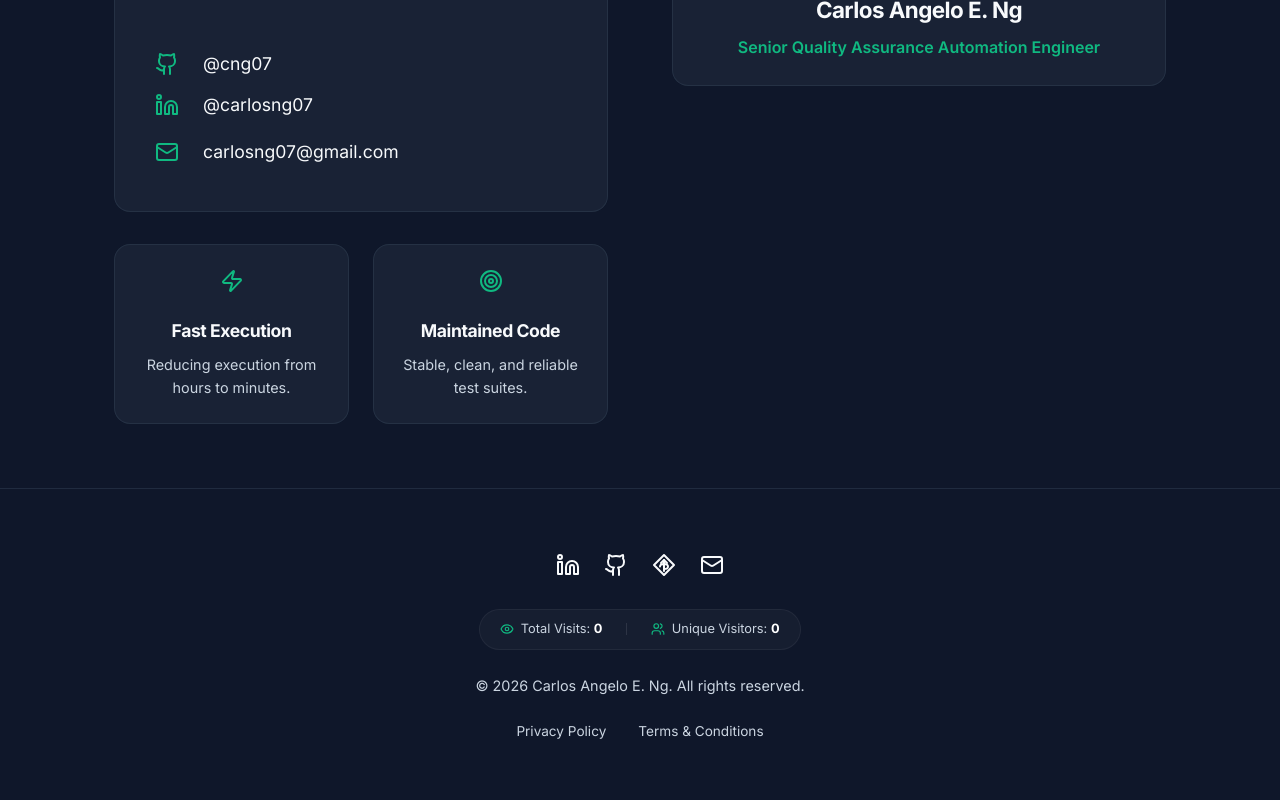
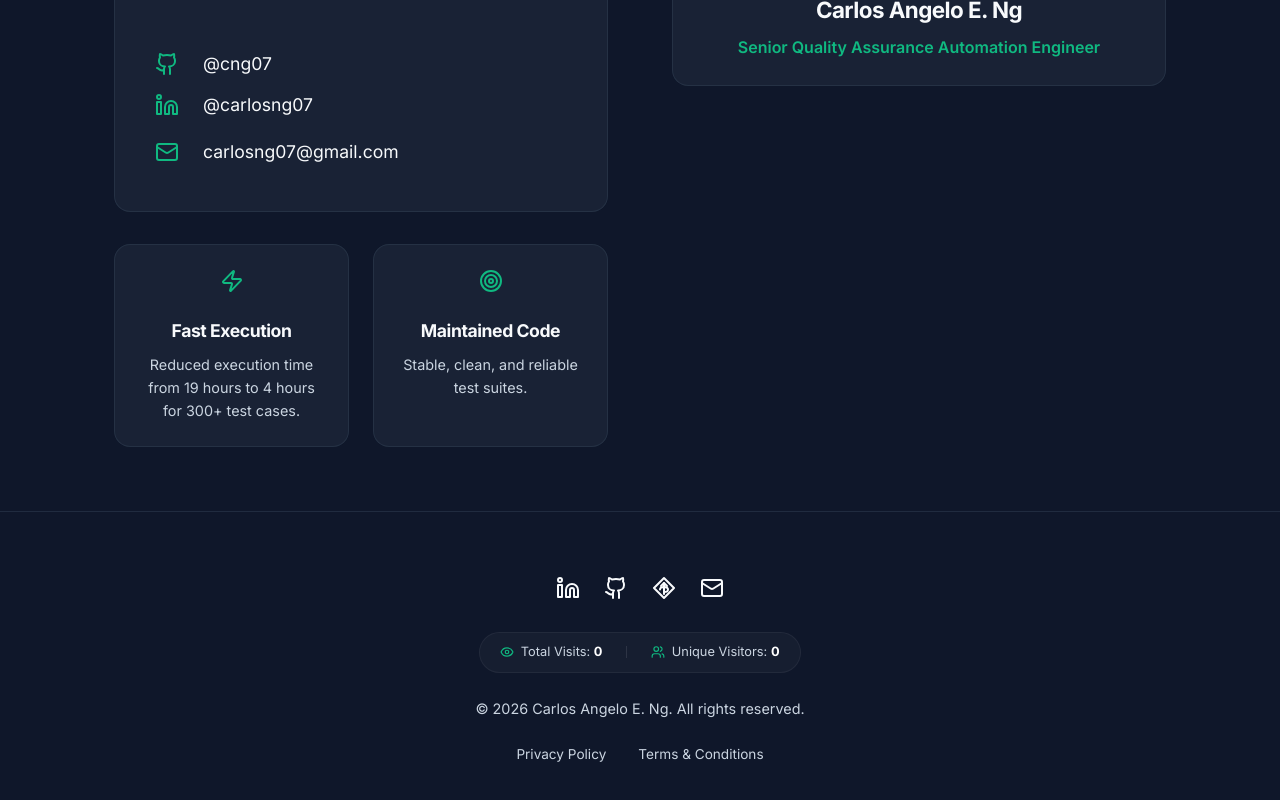
Before and after one commit to cng07/carlosng07, a React (Vite) app: page /about in a window 1280 px wide. Shown: the part 1181-1981 px from the top of the page. Built offline with nearby package versions, Linux system fonts and the light colour scheme; no server answers.

Commit message:
feat: update about page

```diff
--- a/src/pages/About.jsx
+++ b/src/pages/About.jsx
@@ -77,7 +77,7 @@ const About = () => {
                             <div className="glass" style={{ padding: '1.5rem', textAlign: 'center' }}>
                                 <Zap size={24} color="var(--primary)" style={{ margin: '0 auto 1rem' }} />
                                 <h4 style={{ fontSize: '1.1rem', marginBottom: '0.5rem' }}>Fast Execution</h4>
-                                <p style={{ fontSize: '0.9rem', color: 'var(--text-muted)' }}>Reducing execution from hours to minutes.</p>
+                                <p style={{ fontSize: '0.9rem', color: 'var(--text-muted)' }}>Reduced execution time from 19 hours to 4 hours for 300+ test cases.</p>
                             </div>
                             <div className="glass" style={{ padding: '1.5rem', textAlign: 'center' }}>
                                 <Target size={24} color="var(--primary)" style={{ margin: '0 auto 1rem' }} />
```
